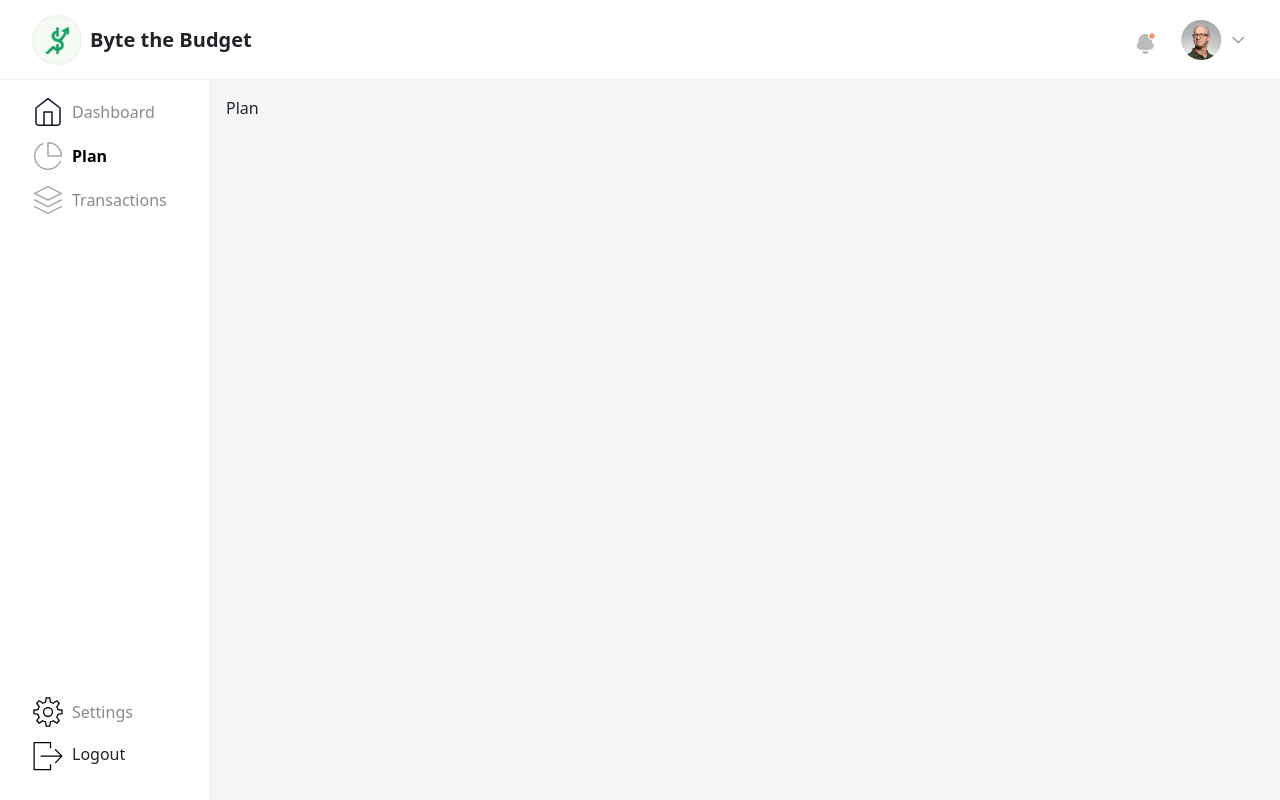
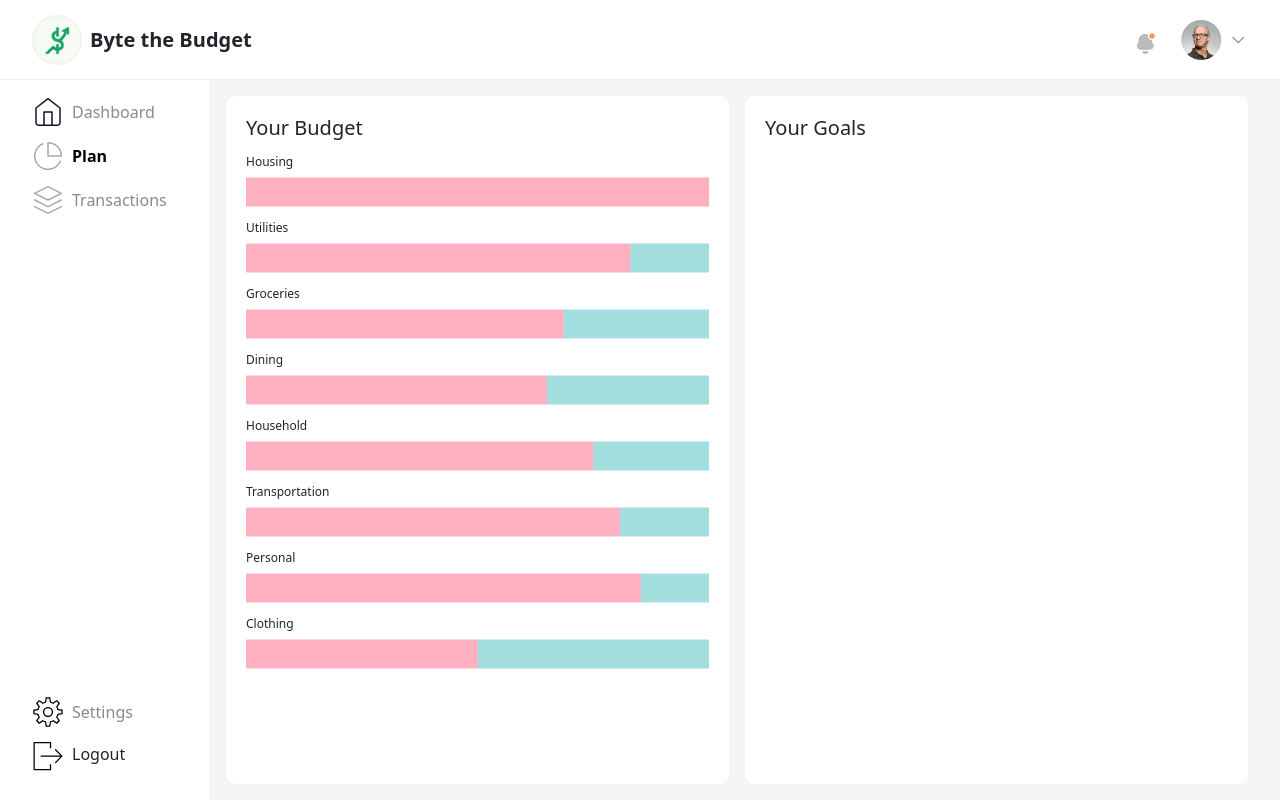
Before and after one commit to Byte-the-Budget/byte_the_budget, a React (Create React App) app in the folder client/: page /dashboard/plan in a window 1280 px wide. Built offline with nearby package versions, Linux system fonts and the light colour scheme.

Commit message:
feat: budget

```diff
--- /dev/null
+++ b/client/src/components/Dashboard/Charts/StackedBarChart.js
@@ -0,0 +1,58 @@
+import { Bar } from 'react-chartjs-2';
+import { Chart as ChartJS, CategoryScale, LinearScale, BarElement } from 'chart.js';
+
+ChartJS.register(
+  CategoryScale,
+  LinearScale,
+  BarElement
+);
+
+const BudgetChart = ({ data }) => {
+  const chartData = {
+    labels: [data.category],
+    datasets: [
+      {
+        label: 'Amount Spent',
+        data: [data.amountSpent],
+        backgroundColor: 'rgba(255, 99, 132, 0.5)',
+      },
+      {
+        label: 'Budget',
+        data: [data.budget - data.amountSpent],
+        backgroundColor: 'rgba(75, 192, 192, 0.5)',
+      }
+    ],
+  };
+
+  const options = {
+    indexAxis: 'y',
+    scales: {
+      x: {
+        stacked: true,
+        display: false,
+        grid: {
+          display: false,
+        },
+        min: 0,
+        max: data.budget
+      },
+      y: {
+        stacked: true,
+        display: false,
+        grid: {
+          display: false,
+        },
+      }
+    },
+    plugins: {
+      legend: {
+        display: false,
+      },
+    },
+    maintainAspectRatio: false
+  };
+
+  return <Bar data={chartData} options={options} />;
+};
+
+export default BudgetChart;
--- a/client/src/components/Dashboard/Plan.css
+++ b/client/src/components/Dashboard/Plan.css
@@ -1,34 +1,13 @@
-.App {
-  height: 100vh;
-  width: 100%;
+.plan-container {
   display: flex;
-  flex-direction: row;
-  align-items: center;
-  justify-content: center;
-  align-content: center;
-  gap: 2vw;
-  flex-wrap: wrap;
-  background-color: #ddd;
+  justify-content: space-between;
+  height: 100%;
 }
 
-.dataCard {
-  background-color: #efefef;
-  border-radius: 0.5em;
-  box-shadow: rgba(149, 157, 165, 0.2) 0px 8px 24px;
-  padding: 1em;
+.plan-card {
+  padding: 20px;
+  height: 100%;
+  width: calc(50% - 8px);
+  border-radius: 10px;
+  background-color: #ffffff;
 }
-
-.revenueCard {
-  width: 92%;
-  height: 20rem;
-}
-
-.customerCard {
-  width: 50%;
-  height: 20rem;
-}
-
-.categoryCard {
-  width: 40%;
-  height: 20rem;
-}
--- a/client/src/components/Dashboard/Plan.js
+++ b/client/src/components/Dashboard/Plan.js
@@ -1,12 +1,36 @@
 import React from "react";
-import { Chart as ChartJS, defaults } from "chart.js/auto";
-import { Bar, Doughnut, Line } from "react-chartjs-2";
-
+import { Bar } from 'react-chartjs-2';
+import { Chart as ChartJS, CategoryScale, LinearScale, BarElement } from 'chart.js';
+import StackedBarChart from './Charts/StackedBarChart'
 import "./Plan.css";
 
+import {
+  budgets
+} from './data/data';
+
 const Plan = () => {
+  const budgetCards = budgets.map(budget => {
+    return (
+      <div style={{height: '50px', marginBottom: '16px'}}>
+        <span style={{fontSize: '12px'}}>{budget.category}</span>
+        <div style={{height: '40px'}}>
+          <StackedBarChart data={budget} />
+        </div>
+
+      </div>
+    )
+  })
   return (
-    <div>Plan</div>
+    <div className="plan-container">
+      <div className="plan-card">
+        <h5>Your Budget</h5>
+        {budgetCards}
+        {/* <StackedBarChart data={budgets}/> */}
+      </div>
+      <div className="plan-card">
+        <h5>Your Goals</h5>
+      </div>
+    </div>
   );
 };
 
--- a/client/src/components/Dashboard/data/data.js
+++ b/client/src/components/Dashboard/data/data.js
@@ -1,4 +1,4 @@
-export const currentBudget = 5400;
+export const currentBudget = 5200;
 export const currentExpense = 3800;
 
 export const months = [
@@ -25,19 +25,19 @@ export const last6Months = startMonthIndex <= currentMonthIndex
   ? months.slice(startMonthIndex, currentMonthIndex + 1)
   : months.slice(startMonthIndex).concat(months.slice(0, currentMonthIndex + 1));
 
-export const last6MonthsBudget = [5000, 5000, 5000, 5400, 5400, 5400];
-export const last6MonthsExpense = [4950, 4700, 5100, 5200, 5370, 3820];
+export const last6MonthsBudget = [4800, 4800, 4800, 5200, 5200, 5200];
+export const last6MonthsExpense = [4720, 4700, 4900, 5160, 5000, 3820];
 
 export const categories = [
+  "Housing",
   "Groceries",
   "Dining",
-  "Electronics",
   "Transportation",
   "Utilities",
   "Household",
 ]
 
-export const expensesByCategory = [400, 200, 50, 100, 400, 300]
+export const expensesByCategory = [2000, 400, 200, 50, 100, 400, 300]
 
 export const transactions = [{'dateAndTime': '2024-03-16 04:08:13',
   'category': 'Groceries',
@@ -120,3 +120,14 @@ export const transactions = [{'dateAndTime': '2024-03-16 04:08:13',
   'amount': 74.43,
   'transactionId': 'TX75027'}
 ];
+
+export const budgets = [
+  {category: "Housing", budget: 2000, amountSpent: 2000},
+  {category: "Utilities", budget: 500, amountSpent: 415.0},
+  {category: "Groceries", budget: 400, amountSpent: 274.5},
+  {category: "Dining", budget: 550, amountSpent: 357.5},
+  {category: "Household", budget: 350, amountSpent: 262.5},
+  {category: "Transportation", budget: 650, amountSpent: 525},
+  {category: "Personal", budget: 500, amountSpent: 426.33},
+  {category: "Clothing", budget: 250, amountSpent: 125.12}
+]
```
